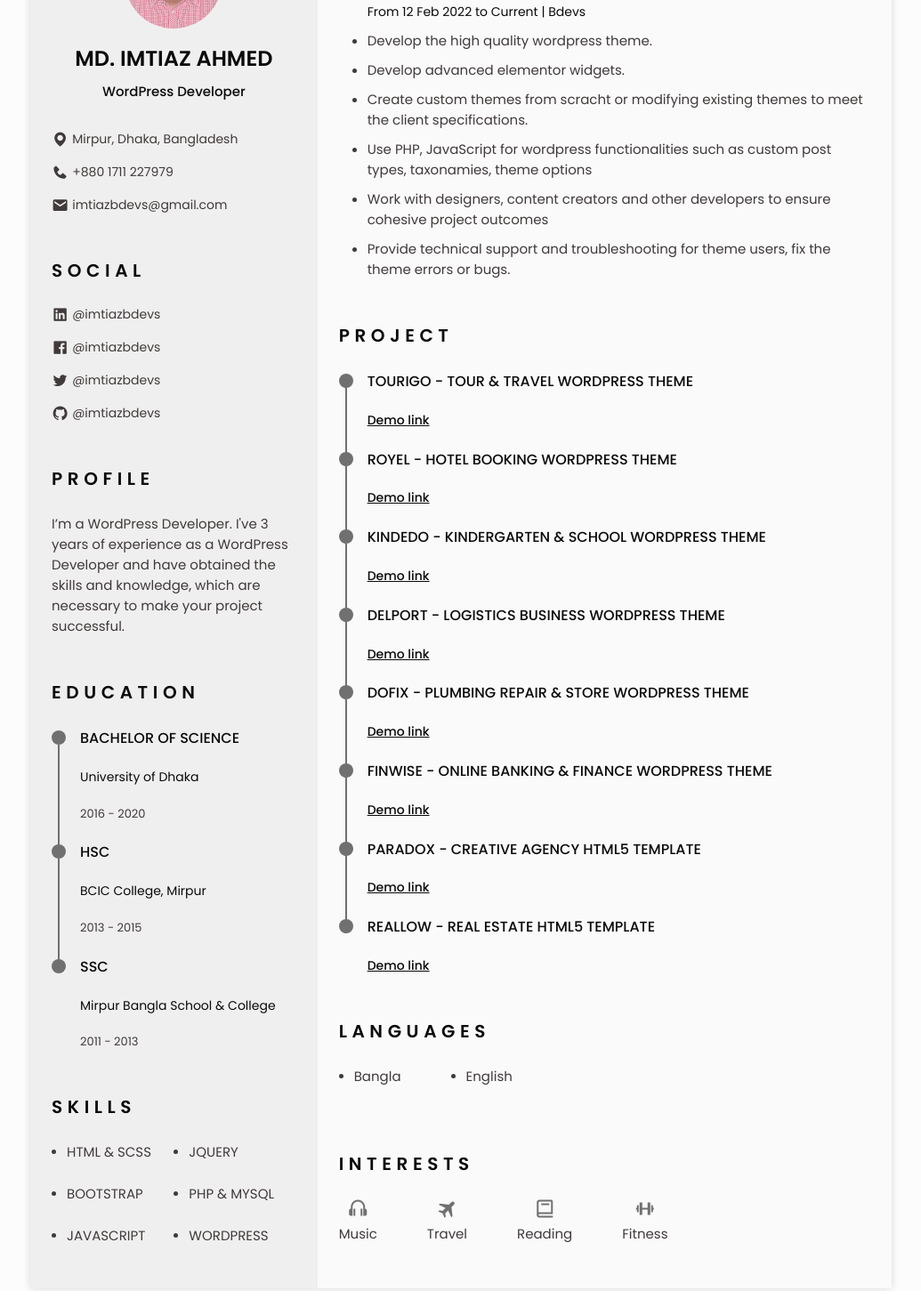
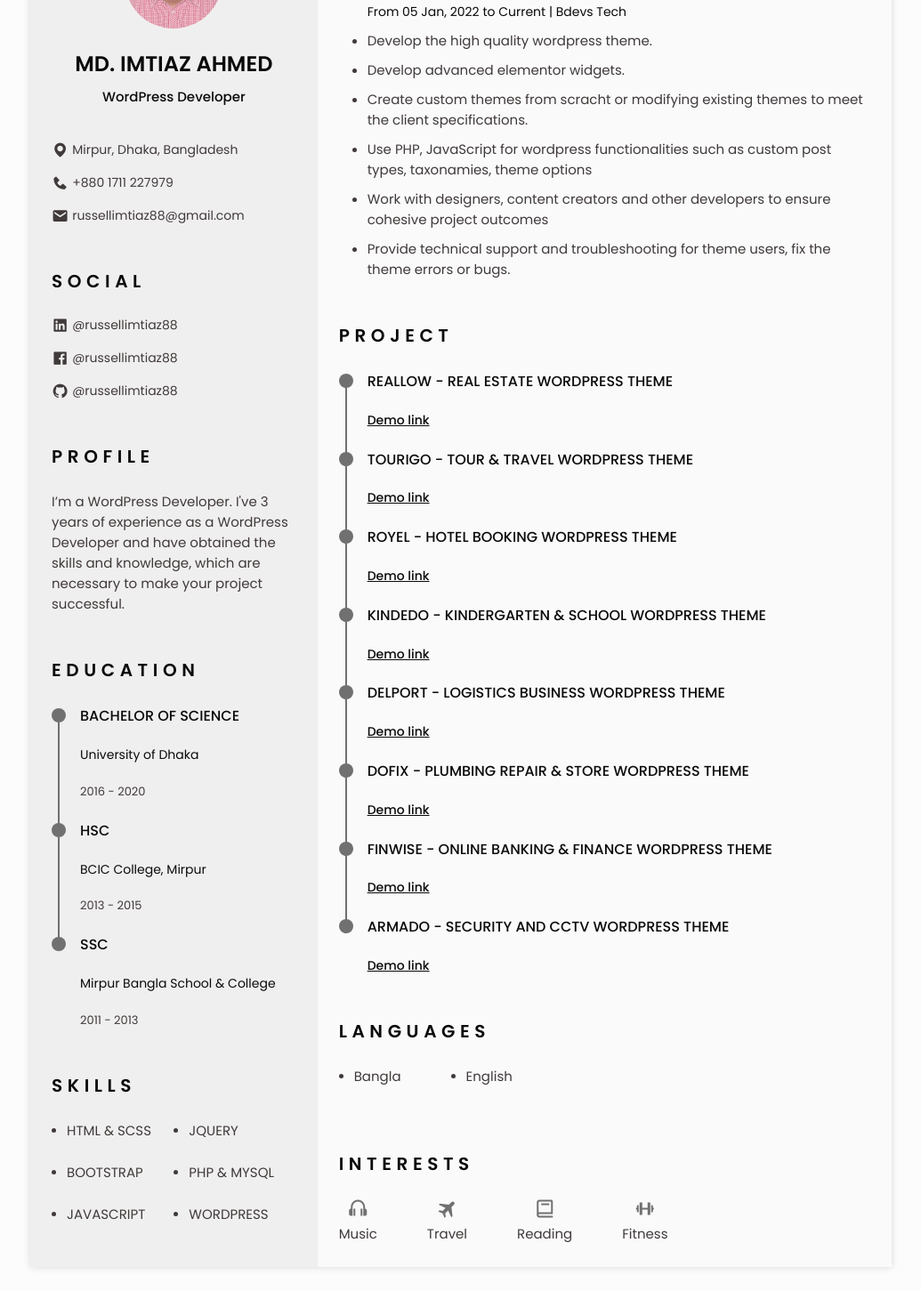
Before and after one commit to imtiazbdevs/resume, a plain HTML site: page index.html in a window 1280 px wide. Shown: the part 150-1601 px from the top of the page at 89% size, without its empty margins (122-1157 px from the left). Drawn offline with nearby package versions, Linux system fonts and the light colour scheme.

Commit message:
cv updated

```diff
--- a/assets/css/styles.css
+++ b/assets/css/styles.css
@@ -27,7 +27,7 @@
   --font-semi-bold: 600;
 
   /*========== Margenes ==========*/
-  --mb-1: 0.5rem;
+  --mb-1: 0.89rem;
   --mb-2: 1rem;
   --mb-3: 1.5rem;
 
--- a/index.html
+++ b/index.html
@@ -29,7 +29,7 @@
               <div class="home__address bd-grid">
                 <span class="home__informatiion"> <i class="bx bxs-map"></i> Mirpur, Dhaka, Bangladesh </span>
                 <span class="home__informatiion"> <i class="bx bxs-phone"></i> +880 1711 227979 </span>
-                <span class="home__informatiion"> <i class="bx bxs-envelope"></i> imtiazbdevs@gmail.com </span>
+                <span class="home__informatiion"> <i class="bx bxs-envelope"></i> russellimtiaz88@gmail.com </span>
               </div>
             </div>
             <!-- Button to generate and download the pdf. Available for desktop. -->
@@ -39,12 +39,10 @@
           <!--========== SOCIAL ==========-->
           <section class="social section">
             <h2 class="section-title">Social</h2>
-
             <div class="social__container bd-grid">
-              <a href="https://www.linkedin.com/in/imtiazbdevs" target="_blank" class="social__link"> <i class="bx bxl-linkedin-square"></i> @imtiazbdevs </a>
-              <a href="https://www.facebook.com/imtiazbdevs" target="_blank" class="social__link"> <i class="bx bxl-facebook-square"></i> @imtiazbdevs </a>
-              <a href="https://twitter.com/imtiazbdevs" target="_blank" class="social__link"> <i class="bx bxl-twitter"></i> @imtiazbdevs </a>
-              <a href="https://github.com/imtiazbdevs" target="_blank" class="social__link"> <i class="bx bxl-github"></i> @imtiazbdevs </a>
+              <a href="https://www.linkedin.com/in/russellimtiaz88" target="_blank" class="social__link"> <i class="bx bxl-linkedin-square"></i> @russellimtiaz88 </a>
+              <a href="https://www.facebook.com/russellimtiaz88" target="_blank" class="social__link"> <i class="bx bxl-facebook-square"></i> @russellimtiaz88 </a>
+              <a href="https://github.com/russellimtiaz88" target="_blank" class="social__link"> <i class="bx bxl-github"></i> @russellimtiaz88 </a>
             </div>
           </section>
 
@@ -127,7 +125,7 @@
                 </div>
                 <div class="project__data">
                   <h3 class="project__title">WordPress Developer</h3>
-                  <span class="project__company">From 12 Feb 2022 to Current | Bdevs </span>
+                  <span class="project__company">From 05 Jan, 2022 to Current | Bdevs Tech </span>
                   <ul class="job_list pt-10">
                     <li>Develop the high quality wordpress theme.</li>
                     <li>Develop advanced elementor widgets.</li>
@@ -165,9 +163,22 @@
                   <span class="project__line"></span>
                 </div>
                 <div class="project__data bd-grid">
+                  <h3 class="project__title">Reallow - Real Estate WordPress Theme</h3>
+                  <span class="project__company">
+                    <a target="_blank" href="https://themeforest.net/item/reallow-real-estate-wordpress-theme/55580233" target="_blank">Demo link</a>
+                  </span>
+                </div>
+              </div>
+
+              <div class="project__content">
+                <div class="project__time">
+                  <span class="project__rounder"></span>
+                  <span class="project__line"></span>
+                </div>
+                <div class="project__data bd-grid">
                   <h3 class="project__title">Tourigo - Tour & Travel WordPress Theme</h3>
                   <span class="project__company">
-                    <a target="_blank" href="https://envato.bdevs.net/tourigo/" target="_blank">Demo link</a>
+                    <a target="_blank" href="https://themeforest.net/item/tourigo-tour-travel-wordpress-theme/52325090" target="_blank">Demo link</a>
                   </span>
                 </div>
               </div>
@@ -180,7 +191,7 @@
                 <div class="project__data bd-grid">
                   <h3 class="project__title">Royel - Hotel Booking WordPress Theme</h3>
                   <span class="project__company">
-                    <a target="_blank" href="https://envato.bdevs.net/royel/" target="_blank">Demo link</a>
+                    <a target="_blank" href="https://themeforest.net/item/royel-luxury-hotel-wordpress-theme/45787247" target="_blank">Demo link</a>
                   </span>
                 </div>
               </div>
@@ -240,24 +251,11 @@
               <div class="project__content">
                 <div class="project__time">
                   <span class="project__rounder"></span>
-                  <span class="project__line"></span>
                 </div>
                 <div class="project__data bd-grid">
-                  <h3 class="project__title">Paradox - Creative Agency HTML5 Template</h3>
+                  <h3 class="project__title">Armado - Security and CCTV WordPress Theme</h3>
                   <span class="project__company">
-                    <a target="_blank" href="https://html.bdevs.net/paradox_prev/index.html" target="_blank">Demo link</a>
-                  </span>
-                </div>
-              </div>
-
-              <div class="project__content">
-                <div class="project__time">
-                  <span class="project__rounder"></span>
-                </div>
-                <div class="project__data bd-grid">
-                  <h3 class="project__title">Reallow - Real Estate HTML5 Template</h3>
-                  <span class="project__company">
-                    <a target="_blank" href="https://html.bdevs.net/reallow.prev/index.html" target="_blank">Demo link</a>
+                    <a target="_blank" href="https://codeskdhaka.com/wp/armado/" target="_blank">Demo link</a>
                   </span>
                 </div>
               </div>
```
